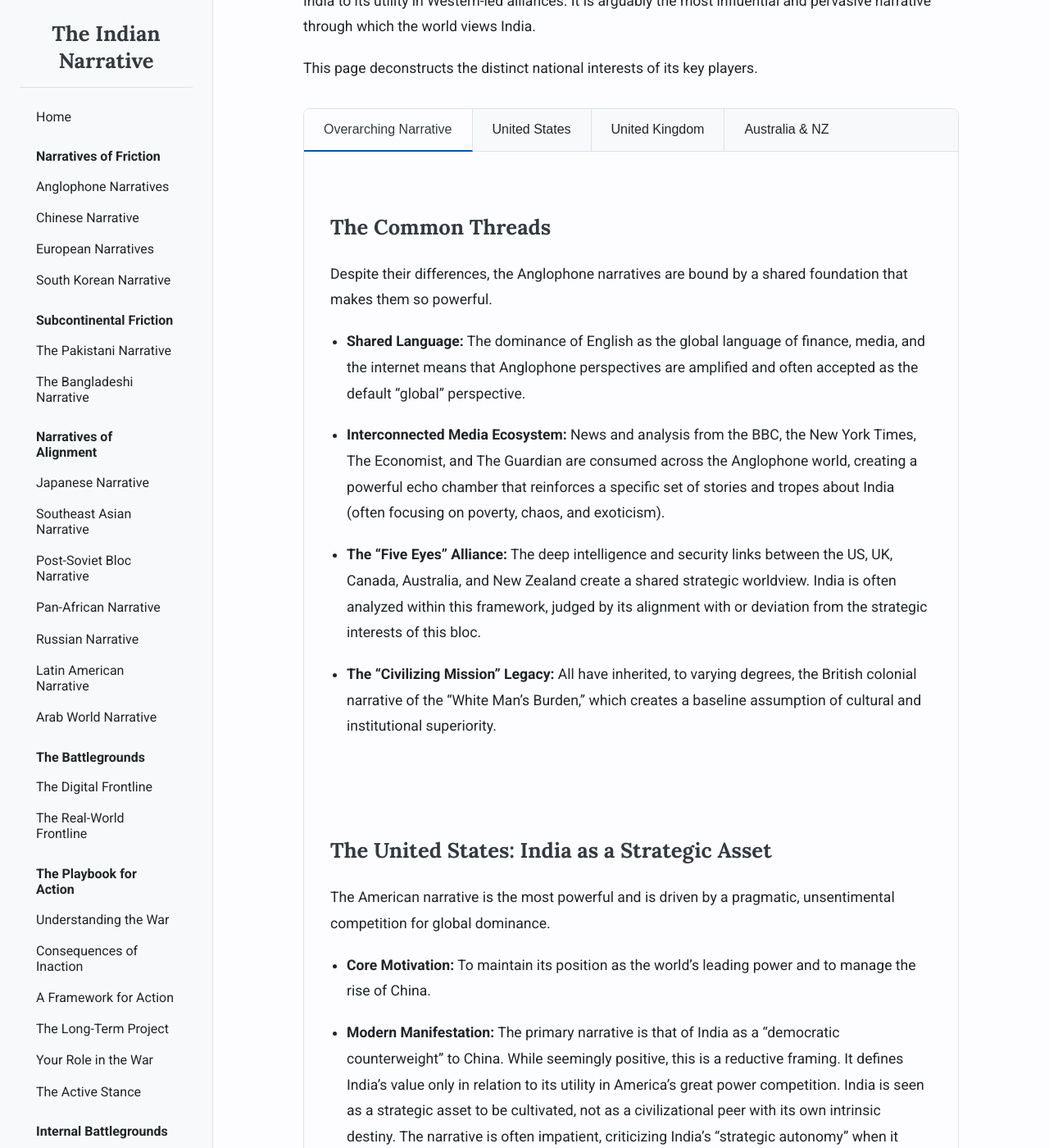
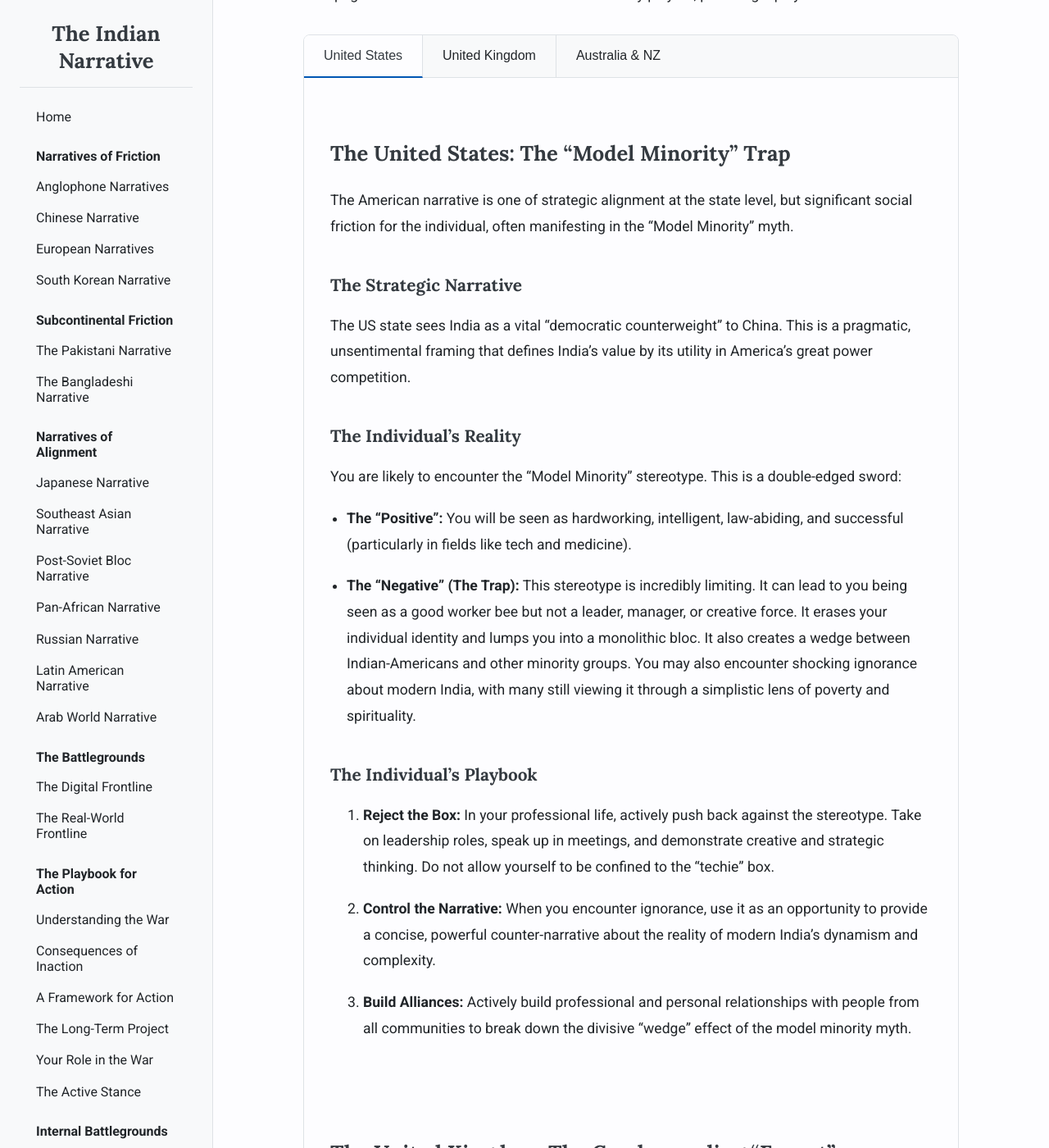
Before and after one commit to nodesman/indian-narrative, a Jekyll site: the page built from anglophone-narrative.md, in a window 1280 px wide and 1400 px high, scrolled down 271 px. Shown: the whole window at 82% size. Built offline with Jekyll 4.4.1, drawn with Linux system fonts in a browser that asks for light colours; some of the changed text lies outside the part shown.

Commit message:
refactor: Rewrite Anglophone page with individual-focused playbook
- Completely rewrites the Anglophone Narratives page to align with the new, more honest 'individual's reality' framework.
- Adds specific 'Individual's Reality' and 'Individual's Playbook' sections to each tab (US, UK, AUS/NZ).
- Transforms the page from a geopolitical analysis into a practical, actionable guide for navigating real-world social and professional friction.

```diff
--- a/anglophone-narrative.md
+++ b/anglophone-narrative.md
@@ -1,57 +1,76 @@
 ---
 layout: default
-title: "Deconstructing Anglophone Narratives"
+title: "Deconstructing Anglo Narratives"
 permalink: /anglophone-narrative/
 ---
 
-The Anglophone Narrative is a primary source of **friction** for individuals of Indian origin. This friction stems from a deep-seated post-colonial condescension and a strategic worldview that often reduces India to its utility in Western-led alliances. It is arguably the most influential and pervasive narrative through which the world views India.
+The Anglophone Narrative is a primary source of **friction** for individuals of Indian origin. This friction stems from a deep-seated post-colonial condescension and a strategic worldview that often reduces India to its utility in Western-led alliances.
 
-This page deconstructs the distinct national interests of its key players.
+This page deconstructs the distinct realities of its key players, providing a playbook for the individual.
 
 <div class="tab-container">
   <div class="tab-buttons">
-    <button class="tab-button active" onclick="openTab(event, 'overarching')">Overarching Narrative</button>
-    <button class="tab-button" onclick="openTab(event, 'us')">United States</button>
+    <button class="tab-button active" onclick="openTab(event, 'us')">United States</button>
     <button class="tab-button" onclick="openTab(event, 'uk')">United Kingdom</button>
     <button class="tab-button" onclick="openTab(event, 'aus-nz')">Australia & NZ</button>
   </div>
 
-  <div id="overarching" class="tab-content" style="display:block;" markdown="1">
-### The Common Threads
+  <div id="us" class="tab-content" style="display:block;" markdown="1">
+### The United States: The "Model Minority" Trap
 
-Despite their differences, the Anglophone narratives are bound by a shared foundation that makes them so powerful.
+The American narrative is one of strategic alignment at the state level, but significant social friction for the individual, often manifesting in the "Model Minority" myth.
 
-*   **Shared Language:** The dominance of English as the global language of finance, media, and the internet means that Anglophone perspectives are amplified and often accepted as the default "global" perspective.
-*   **Interconnected Media Ecosystem:** News and analysis from the BBC, the New York Times, The Economist, and The Guardian are consumed across the Anglophone world, creating a powerful echo chamber that reinforces a specific set of stories and tropes about India (often focusing on poverty, chaos, and exoticism).
-*   **The "Five Eyes" Alliance:** The deep intelligence and security links between the US, UK, Canada, Australia, and New Zealand create a shared strategic worldview. India is often analyzed within this framework, judged by its alignment with or deviation from the strategic interests of this bloc.
-*   **The "Civilizing Mission" Legacy:** All have inherited, to varying degrees, the British colonial narrative of the "White Man's Burden," which creates a baseline assumption of cultural and institutional superiority.
-  </div>
+#### The Strategic Narrative
+The US state sees India as a vital "democratic counterweight" to China. This is a pragmatic, unsentimental framing that defines India's value by its utility in America's great power competition.
 
-  <div id="us" class="tab-content" markdown="1">
-### The United States: India as a Strategic Asset
+#### The Individual's Reality
+You are likely to encounter the "Model Minority" stereotype. This is a double-edged sword:
+*   **The "Positive":** You will be seen as hardworking, intelligent, law-abiding, and successful (particularly in fields like tech and medicine).
+*   **The "Negative" (The Trap):** This stereotype is incredibly limiting. It can lead to you being seen as a good worker bee but not a leader, manager, or creative force. It erases your individual identity and lumps you into a monolithic bloc. It also creates a wedge between Indian-Americans and other minority groups. You may also encounter shocking ignorance about modern India, with many still viewing it through a simplistic lens of poverty and spirituality.
 
-The American narrative is the most powerful and is driven by a pragmatic, unsentimental competition for global dominance.
-
-*   **Core Motivation:** To maintain its position as the world's leading power and to manage the rise of China.
-*   **Modern Manifestation:** The primary narrative is that of India as a "democratic counterweight" to China. While seemingly positive, this is a reductive framing. It defines India's value only in relation to its utility in America's great power competition. India is seen as a strategic asset to be cultivated, not as a civilizational peer with its own intrinsic destiny. The narrative is often impatient, criticizing India's "strategic autonomy" when it does not perfectly align with US interests.
+#### The Individual's Playbook
+1.  **Reject the Box:** In your professional life, actively push back against the stereotype. Take on leadership roles, speak up in meetings, and demonstrate creative and strategic thinking. Do not allow yourself to be confined to the "techie" box.
+2.  **Control the Narrative:** When you encounter ignorance, use it as an opportunity to provide a concise, powerful counter-narrative about the reality of modern India's dynamism and complexity.
+3.  **Build Alliances:** Actively build professional and personal relationships with people from all communities to break down the divisive "wedge" effect of the model minority myth.
   </div>
 
   <div id="uk" class="tab-content" markdown="1">
-### The United Kingdom: A Post-Colonial Hangover
+### The United Kingdom: The Condescending "Expert"
 
-The British narrative is the oldest and is shaped by a deep, unresolved psychological need to manage its post-colonial identity.
+The British narrative is the most psychologically complex. The friction comes from a deep, unresolved post-colonial hangover that manifests as a narrative of condescending familiarity.
 
-*   **Core Motivation:** A competition with its own history and a need to justify the Raj. This requires maintaining a narrative where Britain was a benevolent force that brought modernity and order to India. This external narrative is the direct counterpart to our own internal <a href="/indian-narrative/colonial-hangover/">Colonial Hangover</a>.
-*   **Modern Manifestation:** This leads to a narrative of condescending familiarity. The UK media and establishment often position themselves as the world's foremost "experts" on India. There is a constant, almost obsessive, focus on the "legacies of partition" and a tendency to lecture India on its internal affairs, from a position of assumed moral and historical superiority. It is the narrative of a former ruler struggling to accept the new reality of a partnership of equals.
+#### The Strategic Narrative
+The UK state seeks a strong trade and diplomatic partnership with India. However, this is constantly undermined by a deep-seated need to see itself as the senior, more experienced partner.
+
+#### The Individual's Reality
+You will likely encounter the "Expert Gaze." This is the assumption that the British person you are speaking to, by virtue of being British, inherently understands India better than you do.
+*   They will lecture you on your own history, politics, and culture, often with an air of moral superiority.
+*   They will express surprise at your sophistication or success, a microaggression rooted in a baseline assumption of Indian backwardness.
+*   This is the direct external manifestation of our own internal **<a href="/indian-narrative/colonial-hangover/">Colonial Hangover</a>**.
+
+#### The Individual's Playbook
+1.  **Do Not Defer:** The core of the Active Stance. Calmly and confidently correct their assumptions. Do not accept their premise of being the "expert." You are the expert on your own reality.
+2.  **Use Understated Confidence:** A polite, firm statement like, "That's an interesting perspective, but it doesn't quite match the reality on the ground," is more effective than an angry outburst.
+3.  **Demand Professional Equality:** In the workplace, the relationship must be based on merit, not on some imagined historical hierarchy. Politely but firmly insist that your expertise be respected.
   </div>
 
   <div id="aus-nz" class="tab-content" markdown="1">
-### Australia & New Zealand: The Anxious Neighbor
+### Australia & NZ: The Anxious Ally
 
-The narrative from "Down Under" is a unique blend of the overarching Anglophone narrative and the specific anxieties of being a Western-aligned power in the heart of the Indo-Pacific.
+The narrative here is a mix of genuine strategic alignment and significant social friction, born from the anxieties of being a Western-aligned power in the heart of the Indo-Pacific.
 
-*   **Core Motivation:** To navigate their economic dependence on China with their strategic and cultural alignment with the US and UK.
-*   **Modern Manifestation:** Their narrative on India is often filtered through this anxiety. India is seen as a crucial part of the "Quad" and a fellow democracy that can help secure a "free and open Indo-Pacific." However, there is also a deep-seated nervousness about the rise of Asia as a whole. This can manifest as a "hot and cold" narrative, celebrating India as a strategic partner one day, while allowing racist or stereotypical portrayals in their media the next. It is the narrative of a nation that knows it needs India, but is still grappling with what that means for its own identity in a changing world.
+#### The Strategic Narrative
+The governments of Australia and New Zealand see India as an absolutely crucial democratic partner in the Quad and a vital counterbalance to Chinese influence in their region.
+
+#### The Individual's Reality
+The experience can be a jarring "hot and cold" mix.
+*   **The "Hot":** You will find a deep and growing appreciation for India's strategic importance and a genuine warmth from those involved in the political and business establishments.
+*   **The "Cold":** You may also encounter a significant amount of casual racism and stereotyping at the social level. This is often rooted in a historical "White Australia" policy and a lingering anxiety about being "overrun" by Asia. Incidents of racism against Indian students, for example, have been a major issue.
+
+#### The Individual's Playbook
+1.  **Understand the Dichotomy:** Be aware that the positive strategic narrative has not yet fully filtered down to all levels of society. Do not be shocked if you encounter both warmth and prejudice.
+2.  **Leverage the Strategic Narrative:** In professional and official settings, lean into the powerful narrative of the "Quad partnership" and shared democratic values. This is your strongest frame.
+3.  **Confront Social Racism Directly:** The "Framework for Action" is critical here. Casual racism should not be tolerated. A calm but firm response ("I'm not sure what you mean by that, can you explain?") is often the most effective way to shut it down.
   </div>
 </div>
 
```
